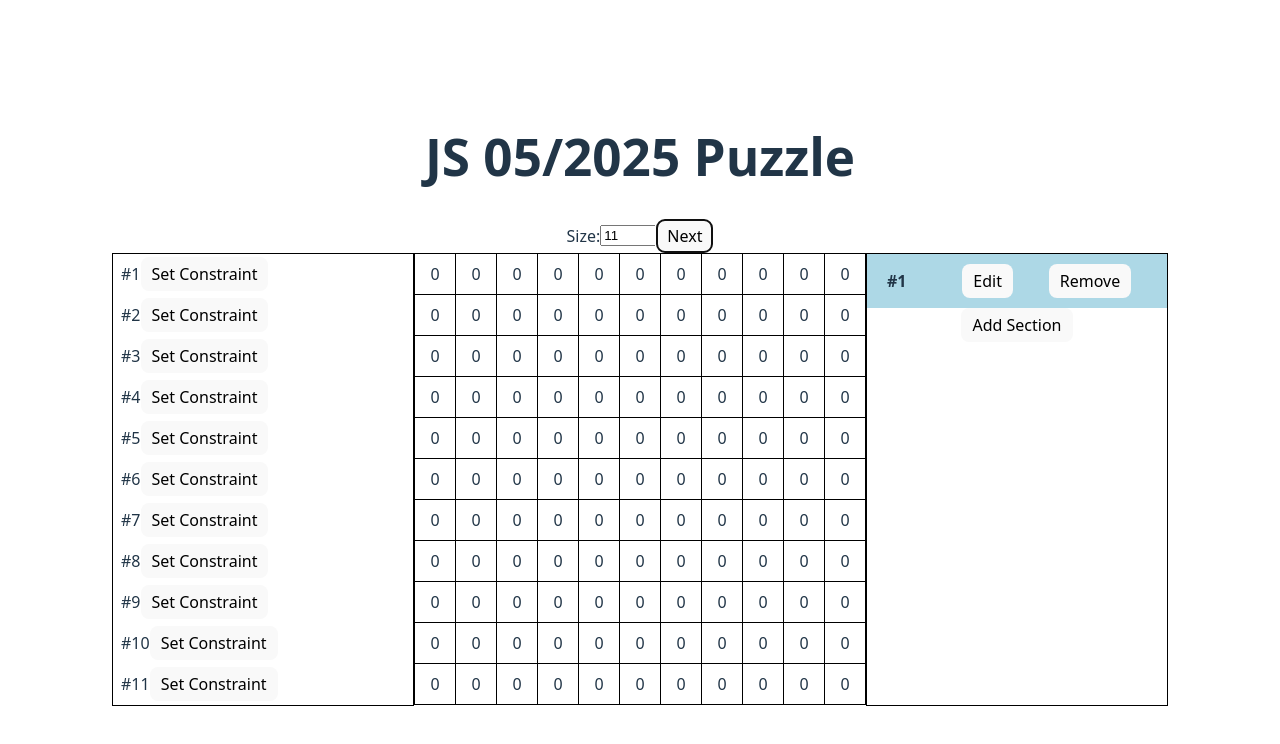
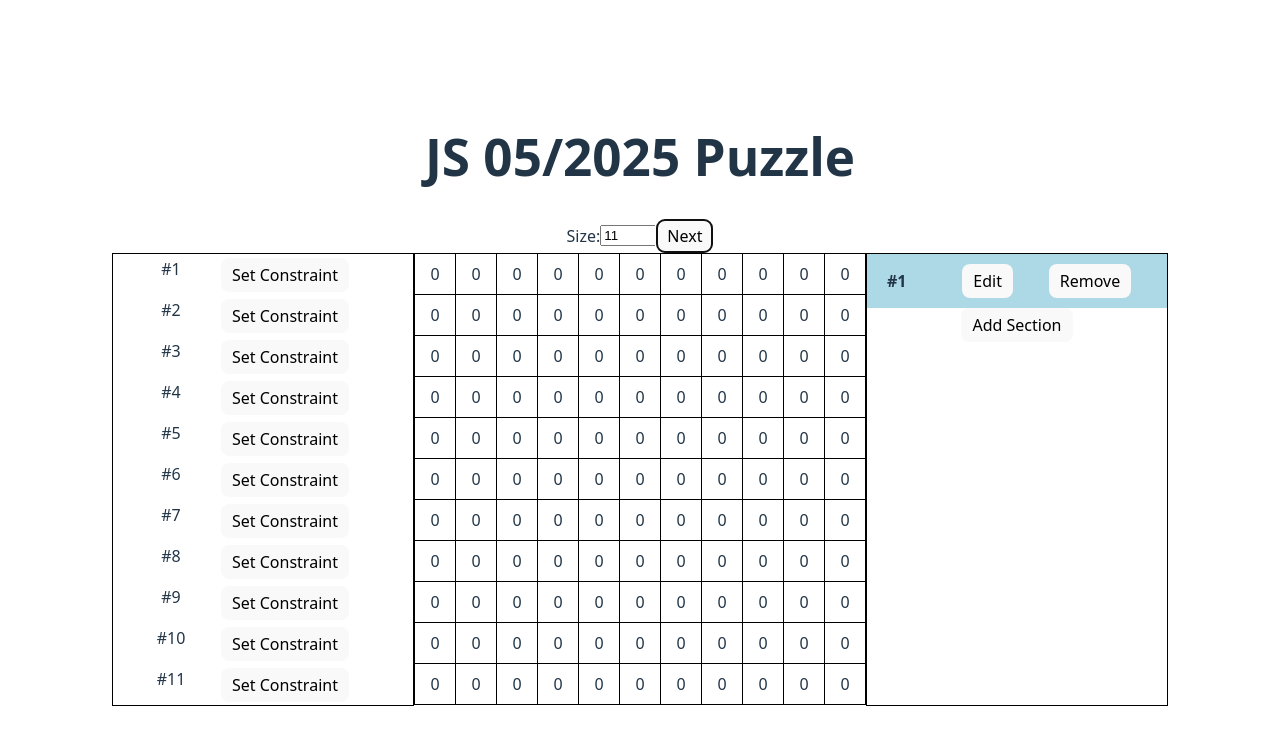
Before and after one commit to ycby/miniature-potato, a React (Vite) app: page / in a window 1280 px wide. Both pictures are taken after a click on the button "Next". Shown: the top 744 px of the page. Built offline with nearby package versions, Linux system fonts and the light colour scheme.

Commit message:
finish up constraint setting

```diff
--- a/src/App.css
+++ b/src/App.css
@@ -36,5 +36,4 @@
   min-height: 400px;
   right: 0;
   border: 1px solid black;
-  overflow: scroll;
 }
--- a/src/App.jsx
+++ b/src/App.jsx
@@ -24,6 +24,8 @@ const yellowCells = [
     {x: 8, y: 5},
     {x: 9, y: 4},
 ]
+
+export const CELL_SIZE = 40;
 
 function App() {
 
--- a/src/Contstraint/Constraint.css
+++ b/src/Contstraint/Constraint.css
@@ -3,4 +3,17 @@
     height: 41px;
     align-items: center;
     padding: 0 8px;
+    position: relative;
+    min-width: 60px;
 }
+
+.edit-constraint-container {
+    position: absolute;
+    left: 100%;
+    background-color: white;
+    z-index: 1;
+    display: flex;
+    flex-direction: column;
+    border: 1px solid black;
+    padding: 10px;
+}
--- a/src/Contstraint/Constraint.jsx
+++ b/src/Contstraint/Constraint.jsx
@@ -1,14 +1,23 @@
 import {FcCheckmark} from "react-icons/fc";
 import {FcCancel} from "react-icons/fc";
 import './Constraint.css';
+import {useState} from "react";
+import {CELL_SIZE} from "../App.jsx";
 
 export const Constraint = (props) => {
 
     const {
+        index,
         mode,
+        setConstraint,
+        editWindowSize,
         constraint,
         verifyRow
     } = props;
+
+    const [isEditingConstraint, setIsEditingConstraint] = useState(false);
+    const [editedName, setEditedName] = useState(constraint.name);
+    const [editedChecker, setEditedChecker] = useState(constraint.checker.toString());
 
     return (
         <div
@@ -16,8 +25,8 @@ export const Constraint = (props) => {
         >
             {mode === 'SET_SECTIONS' &&
                 <div>
-                    {constraint.name}
-                    <button>Set Constraint</button>
+                    <span style={{width: '100px', textOverflow: 'ellipsis', display: 'inline-block', overflow: 'hidden'}}>{constraint.name}</span>
+                    <button onClick={() => setIsEditingConstraint(true)}>Set Constraint</button>
                 </div>
             }
             {mode === 'SOLVE' &&
@@ -31,6 +40,41 @@ export const Constraint = (props) => {
                     </div>
                 </>
             }
+            {isEditingConstraint &&
+                <div
+                    className='edit-constraint-container'
+                    style={{
+                        width: `${editWindowSize - 20}px`,
+                        height: `${editWindowSize - 20}px`,
+                        top: `${(-index * (CELL_SIZE + 1) - 1).toString()}px`
+                    }}
+                >
+                    <span style={{alignSelf: 'flex-start'}}>Name</span>
+                    <input
+                        type='text'
+                        value={editedName}
+                        onChange={(e) => {
+                            setEditedName(e.target.value);
+                        }}
+                    />
+                    <span style={{alignSelf: 'flex-start'}}>Checker Function</span>
+                    <textarea
+                        rows='10'
+                        onChange={(e) => {
+                            setEditedChecker(e.target.value);
+                        }}
+                        defaultValue={editedChecker}
+                    />
+                    <button
+                        onClick={() => {
+                            setConstraint({ ...constraint, name: editedName, checker: eval(editedChecker) });
+                            setIsEditingConstraint(false);
+                        }}
+                    >
+                        Save
+                    </button>
+                </div>
+            }
         </div>
     );
 }
--- a/src/Grid/Grid.jsx
+++ b/src/Grid/Grid.jsx
@@ -3,6 +3,7 @@ import {useEffect, useState} from 'react';
 import {Cell} from '../Cell/Cell.jsx';
 import {Section} from '../Section/Section.jsx';
 import {Constraint} from '../Contstraint/Constraint.jsx';
+import {CELL_SIZE} from "../App.jsx";
 
 const initialConstraints = [
     {
@@ -253,8 +254,16 @@ export const Grid = (props) => {
                 {constraints.map((constraint, index) => {
                     return (
                         <Constraint
+                            index={constraint.index}
                             key={`${constraint.name}${index}`}
                             mode={mode}
+                            setConstraint={(newConstraint) => {
+
+                                let newConstraints = [...constraints];
+                                newConstraints[newConstraint.index] = newConstraint;
+                                setConstraints(newConstraints);
+                            }}
+                            editWindowSize={size * (CELL_SIZE + 1) + 1}
                             constraint={constraint}
                             verifyRow={() => {
 
@@ -475,6 +484,7 @@ const generateInitialConstraints = (size) => {
     for (let i = 0; i < size; i++) {
 
         constraints.push({
+            index: i,
             name: '#' + (i + 1),
             checker: () => false
         });
```
